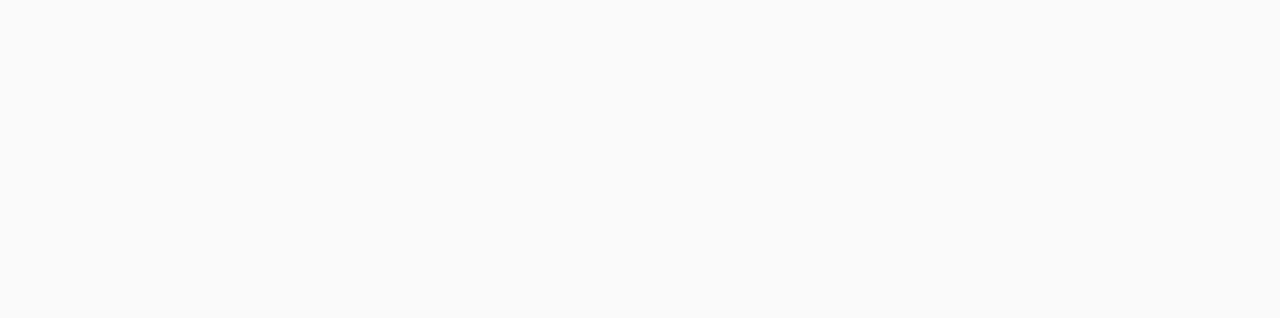
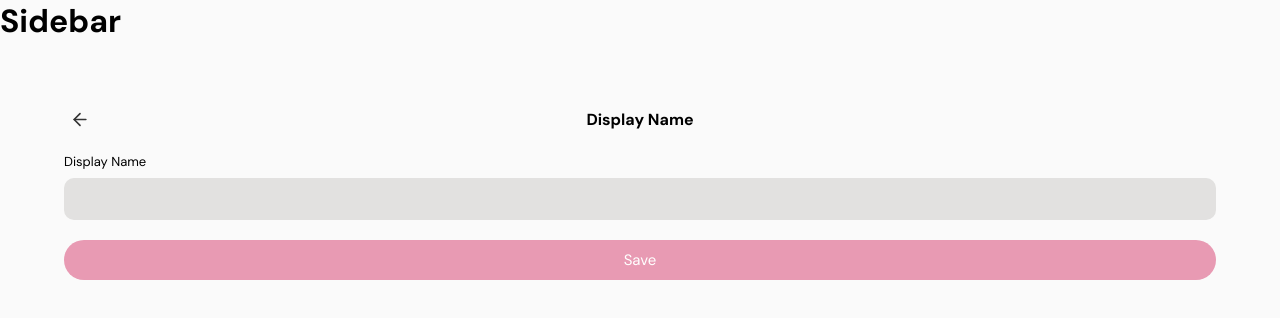
Before and after one commit to mirelalexy/blossom, a React (Vite) app in the folder frontend/: page /settings/account/display-name in a window 1280 px wide. Before the commit this address had no page. Shown: the top 318 px of the page. Built offline with nearby package versions, Linux system fonts and the light colour scheme.

Commit message:
feat(settings): add Display Name page

```diff
--- a/frontend/src/App.jsx
+++ b/frontend/src/App.jsx
@@ -22,6 +22,7 @@ import { CurrencyProvider } from "./store/CurrencyStore"
 import CurrencySettings from "./pages/settings/CurrencySettings"
 import { UserProvider } from "./store/UserStore"
 import Account from "./pages/settings/account/Account"
+import DisplayName from "./pages/settings/account/DisplayName"
 
 function App() {
   return (
@@ -152,6 +153,14 @@ function App() {
                       </AppLayout>
                     }
                   />
+                  <Route
+                    path="/settings/account/display-name"
+                    element={
+                      <AppLayout>
+                        <DisplayName />
+                      </AppLayout>
+                    }
+                  />
                   <Route path="login" element={<Login />} />
                 </Routes>
               </BrowserRouter>
--- a/frontend/src/pages/settings/account/Account.jsx
+++ b/frontend/src/pages/settings/account/Account.jsx
@@ -20,6 +20,7 @@ function Account() {
                     <SettingsItem
                         label="Display Name"
                         value={user.displayName}
+                        onClick={() => navigate("/settings/account/display-name")}
                     />
 
                     <SettingsItem
--- /dev/null
+++ b/frontend/src/pages/settings/account/DisplayName.jsx
@@ -0,0 +1,43 @@
+import { useNavigate } from "react-router-dom"
+import { useState } from "react"
+
+import { useUser } from "../../../store/UserStore"
+
+import PageHeader from "../../../components/ui/PageHeader"
+import Input from "../../../components/forms/Input"
+import Button from "../../../components/ui/Button"
+
+function DisplayName() {
+    const navigate = useNavigate()
+    const { user, updateUser } = useUser()
+    const [name, setName] = useState(user.displayName)
+
+    function handleSave() {
+        if (!name.trim() || name === user.displayName) return
+        updateUser("displayName", name)
+        navigate(-1)
+    }
+
+    return (
+        <div className="settings-content">
+            <PageHeader title="Display Name" />
+
+            <Input
+                label="Display Name"
+                type="text"
+                value={name}
+                maxLength={30}
+                onChange={(e) => setName(e.target.value)}
+            />
+
+            <Button
+                onClick={handleSave}
+                disabled={!name.trim() || name === user.displayName}
+            >
+                Save
+            </Button>
+        </div>
+    )
+}
+
+export default DisplayName
```
